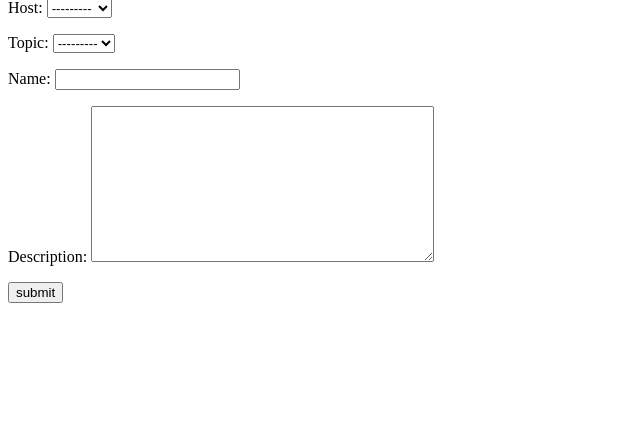
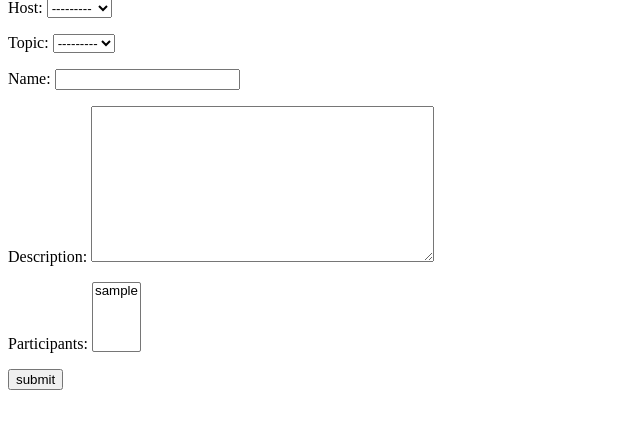
Before and after one commit to maxsim86/studybud, a Django app: page /create-room/ in a window 1280 px wide. Shown: the part 182-611 px from the top of the page, without its empty margins (0-640 px from the left). Run offline with Django 5.2, Linux system fonts and the light colour scheme; the visitor is signed in with stand-in values (Sample User, id 1); data comes from the database, SQL or seed files in the repository; data that the repository does not hold is empty.

Commit message:
add participants

```diff
--- a/base/models.py
+++ b/base/models.py
@@ -16,7 +16,7 @@ class Room(models.Model):
     topic = models.ForeignKey(Topic, on_delete=models.SET_NULL, null=True)
     name = models.CharField(max_length=100)
     description = models.TextField(null=True, blank=True)
-    # participants =
+    participants = models.ManyToManyField(User, related_name='participants', blank=True)
     updated = models.DateTimeField(auto_now=True)
     created = models.DateTimeField(auto_now_add=True)
 
--- a/base/views.py
+++ b/base/views.py
@@ -90,6 +90,7 @@ def home(request):
 def room(request, pk):
     room = Room.objects.get(id=pk)
     room_messages = room.message_set.all().order_by('-created')
+    participants = room.participants.all()
 
     if request.method == "POST":
         # detail user, room dan body diambil dari Message models.py
@@ -100,7 +101,7 @@ def room(request, pk):
         )
         return redirect('room', pk=room.id)
 
-    context = {"room": room, "room_messages": room_messages }
+    context = {"room": room, "room_messages": room_messages, "participants":participants }
     return render(request, "base/room.html", context)
 
 
```
Also changed, not shown: base/templates/base/room.html (+11 -4 lines), base/migrations/0006_room_participants.py (added).
